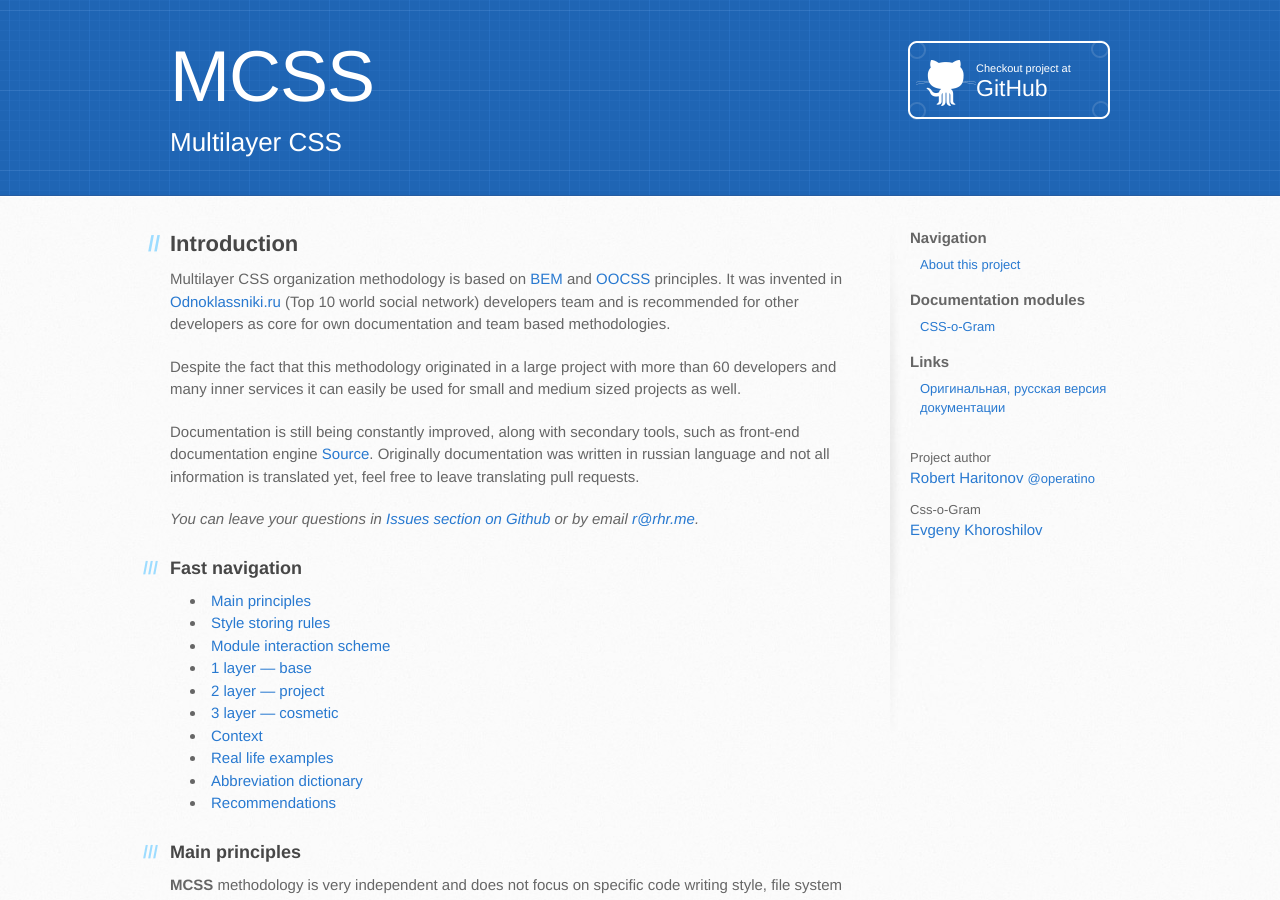
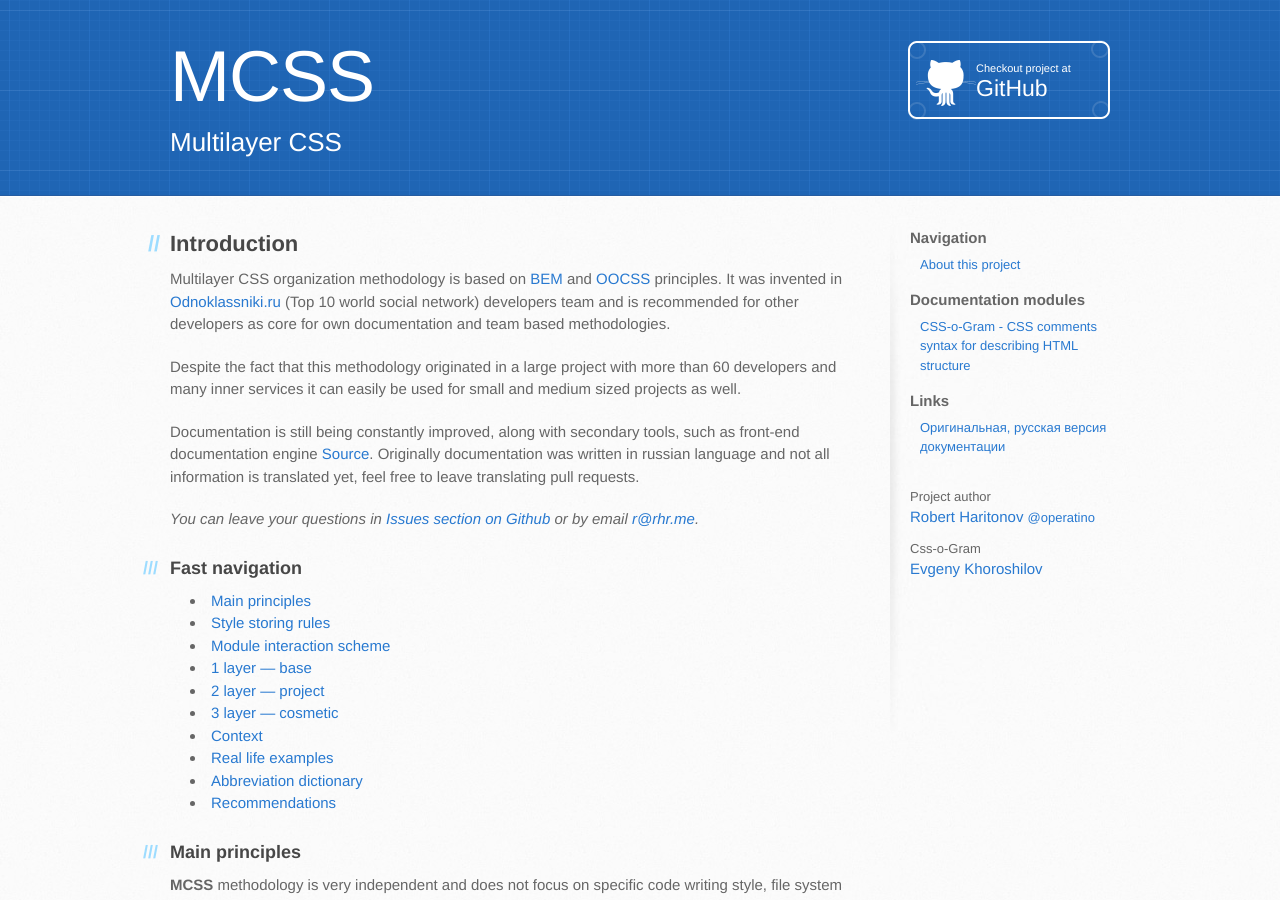
Before and after one commit to robhrt7/MCSS, a Jekyll site: the page built from en/index.md, in a window 1280 px wide and 900 px high. Built offline with Jekyll 4.4.1, drawn with Linux system fonts in a browser that asks for light colours; Markdown is read by kramdown in place of the engine named in the settings; comment, search, counter and statistics services are not loaded.

```diff
--- a/_layouts/default-en.html
+++ b/_layouts/default-en.html
@@ -82,7 +82,7 @@
                     </div>
 
                     <ul class="navigation_ul">
-                        <li class="navigation_i"><a href="{{ site.baseurl }}/en/modules/cssg.html">CSS-o-Gram</a></li>
+                        <li class="navigation_i"><a href="{{ site.baseurl }}/en/modules/cssg.html">CSS-o-Gram - CSS comments syntax for describing HTML structure</a></li>
                     </ul>
 
                     <div class="navigation_t">
```
Also changed, not shown: other parts of _layouts/default-en.html (+1 -1 lines).
